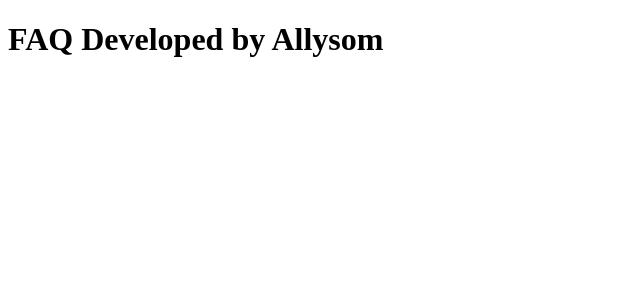
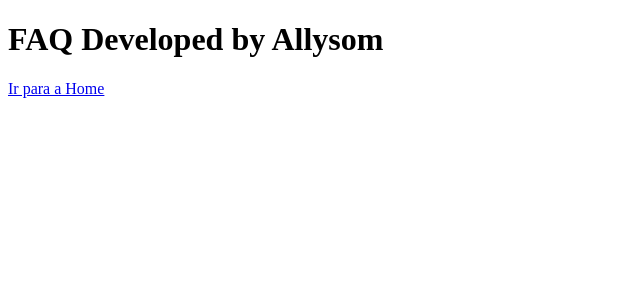
Before and after one commit to AllysomFernando/nextjs, a Next.js app: page /faq in a window 1280 px wide. Shown: the top 300 px of the page, without its empty margins (0-640 px from the left). Built offline with nearby package versions, Linux system fonts and the light colour scheme.

Commit message:
adding routes to the Next's project

```diff
--- a/pages/faq.jsx
+++ b/pages/faq.jsx
@@ -2,6 +2,7 @@ export default function FAQpage (){
     return(
         <div>
             <h1>FAQ Developed by Allysom</h1>
+            <a href="/">Ir para a Home</a>
         </div>
     )
 }
--- a/pages/index.jsx
+++ b/pages/index.jsx
@@ -1,7 +1,8 @@
 export default function HomePage() {
 	return (
 		<div>
-			<a href="/faq">Ir para faq</a>
+
+			<a href="/faq">Ir para FAQ</a>
 		</div>
 	);
 }
```
